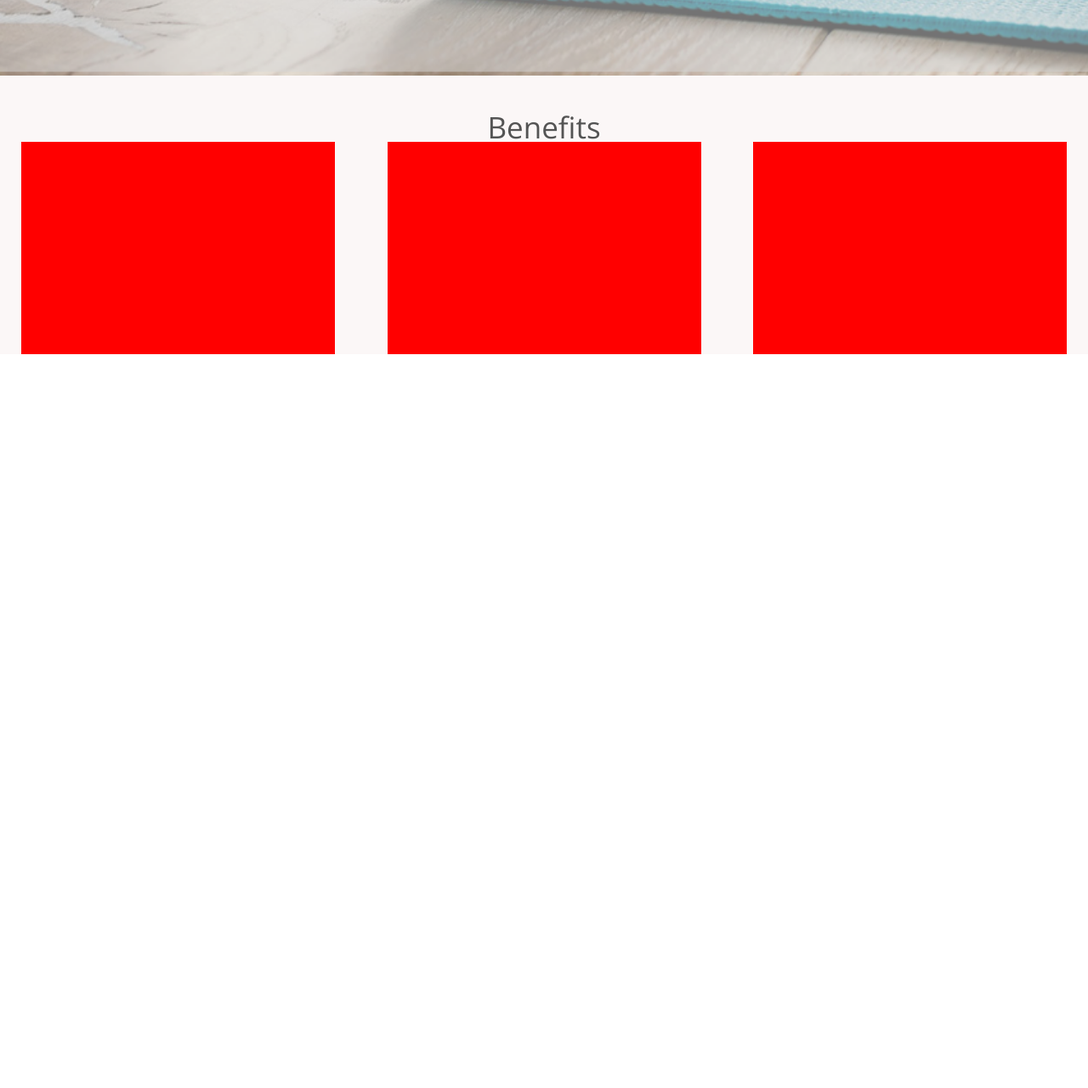
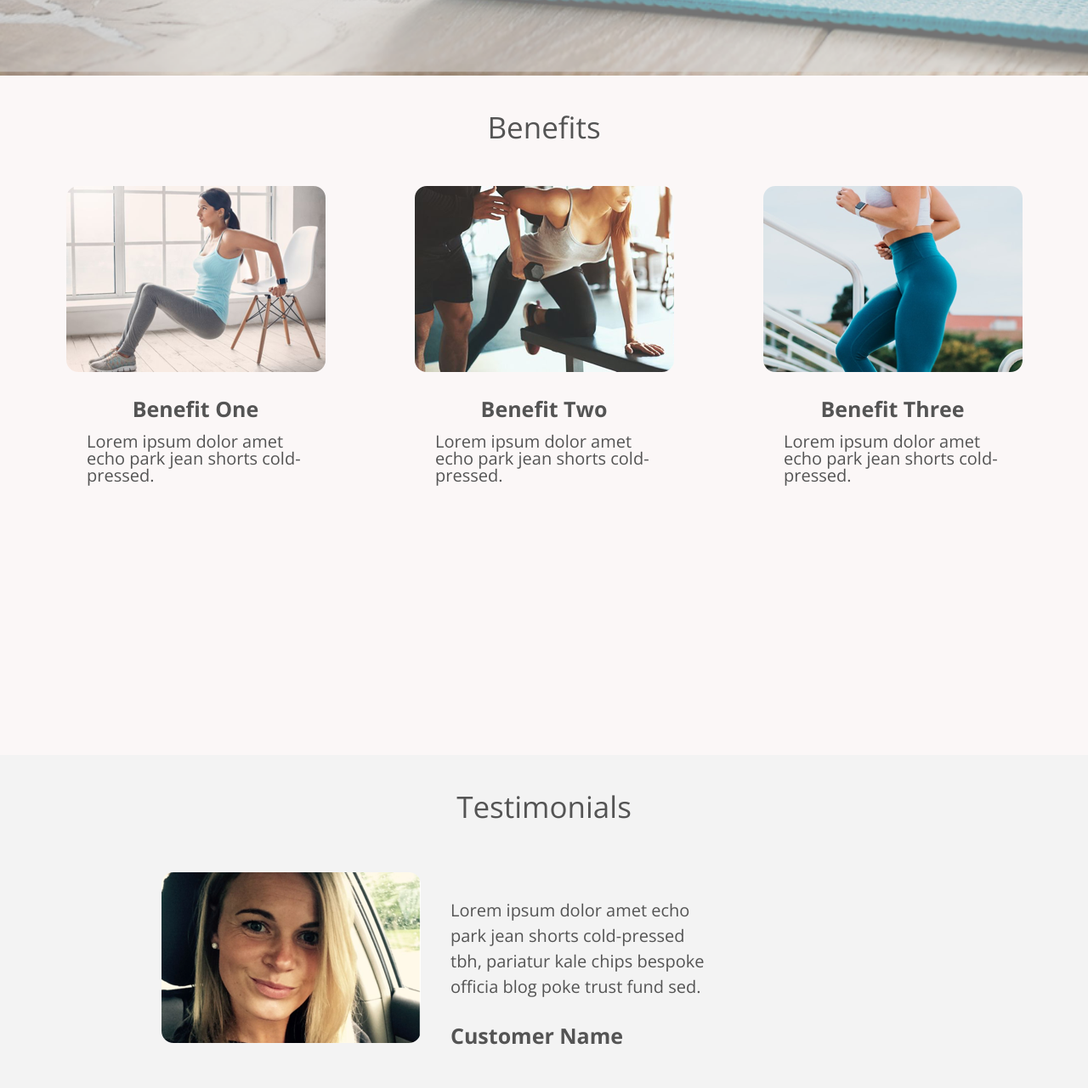
Before and after one commit to cafernmo/landing, a plain HTML site: page index.html in a window 1280 px wide. Shown: the part 780-2061 px from the top of the page at 85% size. Before the commit the page ends 1197 px from the top, so only its background shows below. Drawn offline with nearby package versions, Linux system fonts and the light colour scheme.

Commit message:
added new components

```diff
--- a/index.html
+++ b/index.html
@@ -22,19 +22,33 @@
   </div>
   <div class="container-ben">
     <h2>Benefits</h2>
-    <div class="cont-card">
-      <div class="card">
-
+    <div class='cont-card'>
+      <div id='card-one' class="card">
+        <img src="img/benefit1.png" alt="Ejercicio en una silla">
+        <h3>Benefit One</h3>
+        <p>Lorem ipsum dolor amet echo park jean shorts cold-pressed.</p>
       </div>
-      <div class="card">
-
+      <div id='card-two' class="card">
+        <img src="img/benefit2.png" alt="Entrenador personal orientando">
+        <h3>Benefit Two</h3>
+        <p>Lorem ipsum dolor amet echo park jean shorts cold-pressed.</p>
       </div>
-      <div class="card">
+      <div id='card-three' class="card">
+        <img src="img/benefit3.png" alt="Ejercicio en la calle">
+        <h3>Benefit Three</h3>
+        <p>Lorem ipsum dolor amet echo park jean shorts cold-pressed.</p>
       </div>
     </div>
-    <!-- <h3>Benefit One</h3>
-    <h3>Benefit Two</h3>
-    <h3>Benefit Three</h3> -->
+  </div>
+  <div class="container-test">
+    <h2>Testimonials</h2>
+    <div class="cont-test">
+      <img src="img/user.png" alt="">
+      <div class="text-testimonial">
+        <p>Lorem ipsum dolor amet echo park jean shorts cold-pressed tbh, pariatur kale chips bespoke officia blog poke trust fund sed.</p>
+        <h3>Customer Name </h3>
+      </div>
+    </div>
   </div>
 
 </body>
--- a/stylesheets/style.css
+++ b/stylesheets/style.css
@@ -11,7 +11,7 @@ body {
   background-color: #20646D;
   padding: 0 20px;
   color: white;
-  max-font-weight: 300;
+  font-weight: 300;
   font-size: 20px;
 }
 .subheader {
@@ -43,17 +43,18 @@ h1 {
   height: 66px;
   width: 305px;
   border-radius: 10px;
-  background-color: #E0D2D9;
+  border-color: #20646D;
+  background-color: #20646D;
   font-size: 25px;
   font-weight: 400;
-  color: #20646D;
+  color: #E0D2D9;
 }
 .container-ben {
   background-color: #FBF7F7;
   color: #545454;
   display: flex;
   flex-direction: column;
-
+  height: 100vh;
 }
 .container-ben>h2 {
   font-size: 35px;
@@ -70,6 +71,65 @@ h1 {
 .card {
   display: flex;
   width: 30%;
-  height: 250px;
-  background-color: red;
+  padding: 52px;
+  flex-direction: column;
+  align-items: center;
+  flex-wrap: wrap;
+  overflow: auto;
 }
+.card>img {
+  max-width: 305px;
+  max-height: 219px;
+  padding-bottom: 31px;
+}
+h3 {
+  font-size: 25px;
+  color: #545454;
+  font-weight: bold;
+  padding-bottom: 16px;
+}
+.card>p {
+  font-size: 20px;
+  font-weight: lighter;
+  padding-left: 25px;
+}
+.container-test {
+  display: flex;
+  background-color: #F3F3F3;
+  height: 100vh;
+  flex-direction: column;
+  align-items: center;
+  padding-top: 43px;
+  flex-wrap: wrap;
+}
+.cont-test {
+  display: flex;
+  text-align: left;
+  padding-left: 110px;
+}
+.text-testimonial{
+  padding: 30px 35px;
+  display: flex;
+  flex-direction: column;
+  justify-content: space-between;
+}
+.container-test>h2 {
+  font-size: 35px;
+  color: #545454;
+  padding-bottom: 60px;
+}
+.cont-test>img {
+  max-width: 305px;
+  max-height: 201px;
+  padding-left: 80px;
+}
+.text-testimonial>p {
+  font-size: 20px;
+  font-weight: lighter;
+  color: #545454;
+  padding: 0 400px 30px 0;
+  line-height: 1.5;
+}
+.text-testimonial>h3 {
+  font-weight: bold;
+}
```
Also changed, not shown: img/user.png (added), 1 other file.
